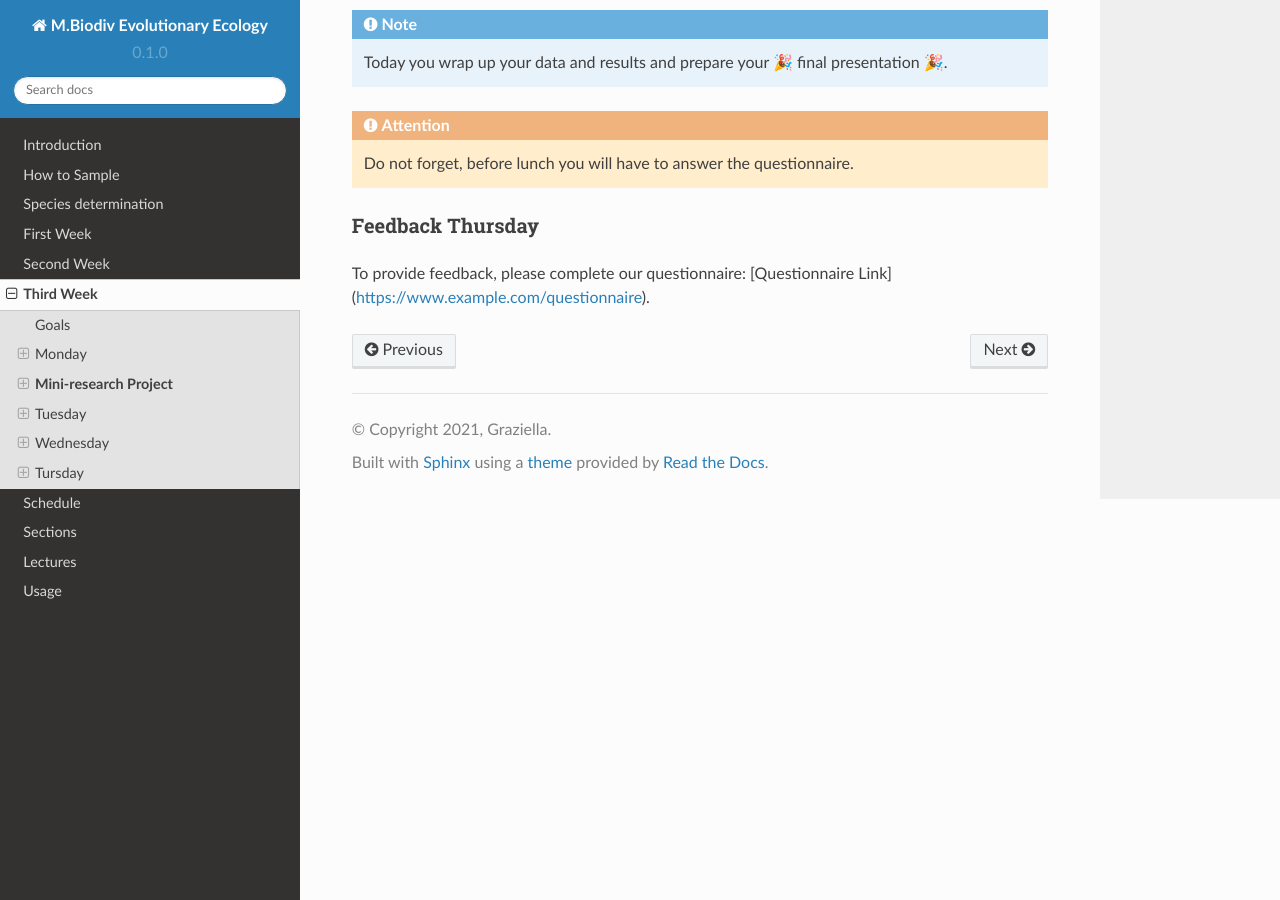
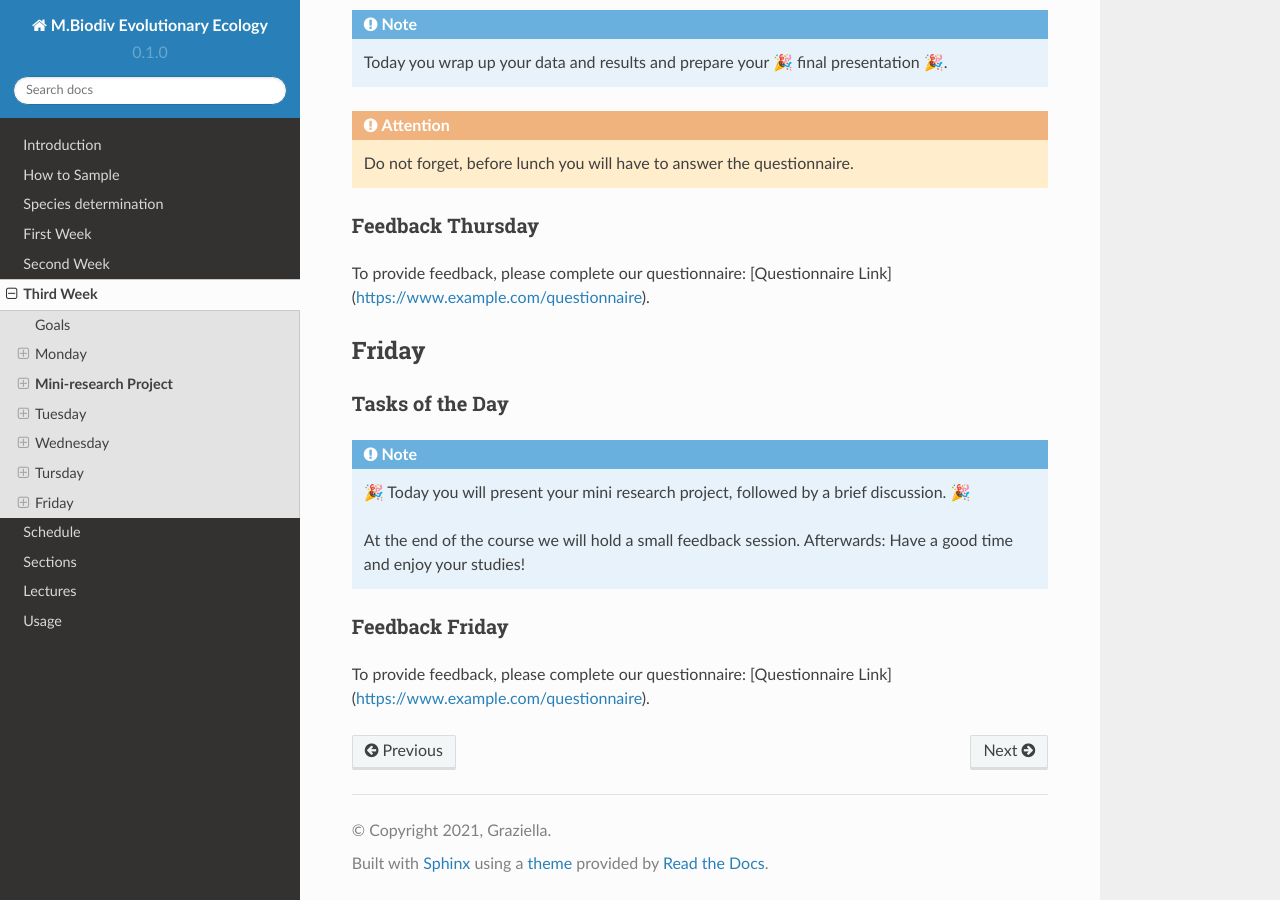
Before and after one commit to bheimbu/evolutionary_ecology, a Sphinx documentation site: the page built from docs/source/third_week.rst, in a window 1280 px wide and 900 px high, scrolled down 4277 px. Built offline with Sphinx 7.4.7 and the Read the Docs theme 2.0.0, drawn with Linux system fonts in a browser that asks for light colours.

Commit message:
Update third_week.rst

```diff
--- a/docs/source/third_week.rst
+++ b/docs/source/third_week.rst
@@ -171,3 +171,20 @@ Tasks of the Day
 Feedback Thursday
 ^^^^^^^^^^^^^^^^^^
 To provide feedback, please complete our questionnaire: [Questionnaire Link](https://www.example.com/questionnaire).
+
+.. _Friday_Third_Week:
+Friday
+-------
+
+Tasks of the Day
+^^^^^^^^^^^^^^^^
+
+.. note::
+
+  🎉 Today you will present your mini research project, followed by a brief discussion. 🎉
+
+  At the end of the course we will hold a small feedback session. Afterwards: Have a good time and enjoy your studies!
+
+Feedback Friday
+^^^^^^^^^^^^^^^
+To provide feedback, please complete our questionnaire: [Questionnaire Link](https://www.example.com/questionnaire).
```
